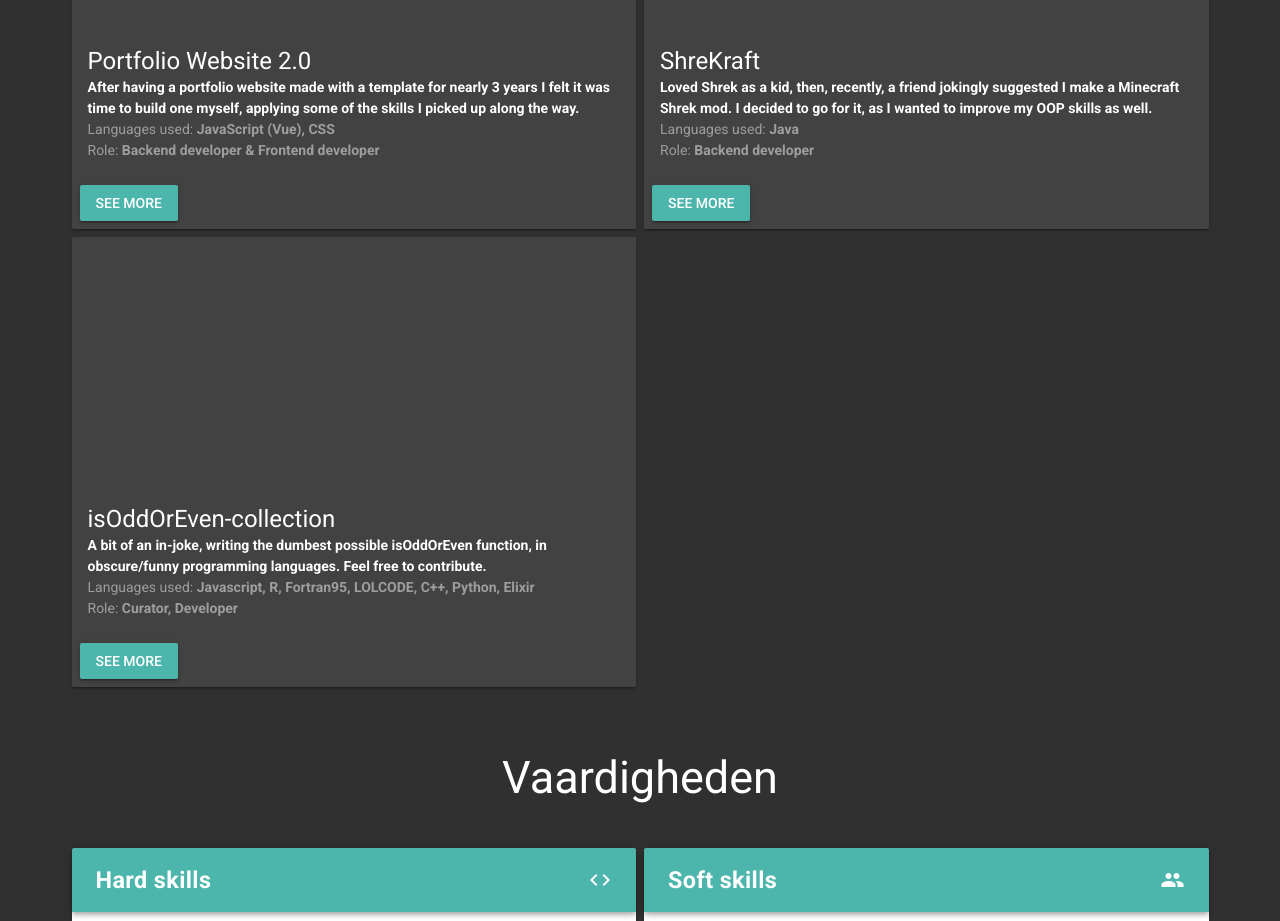
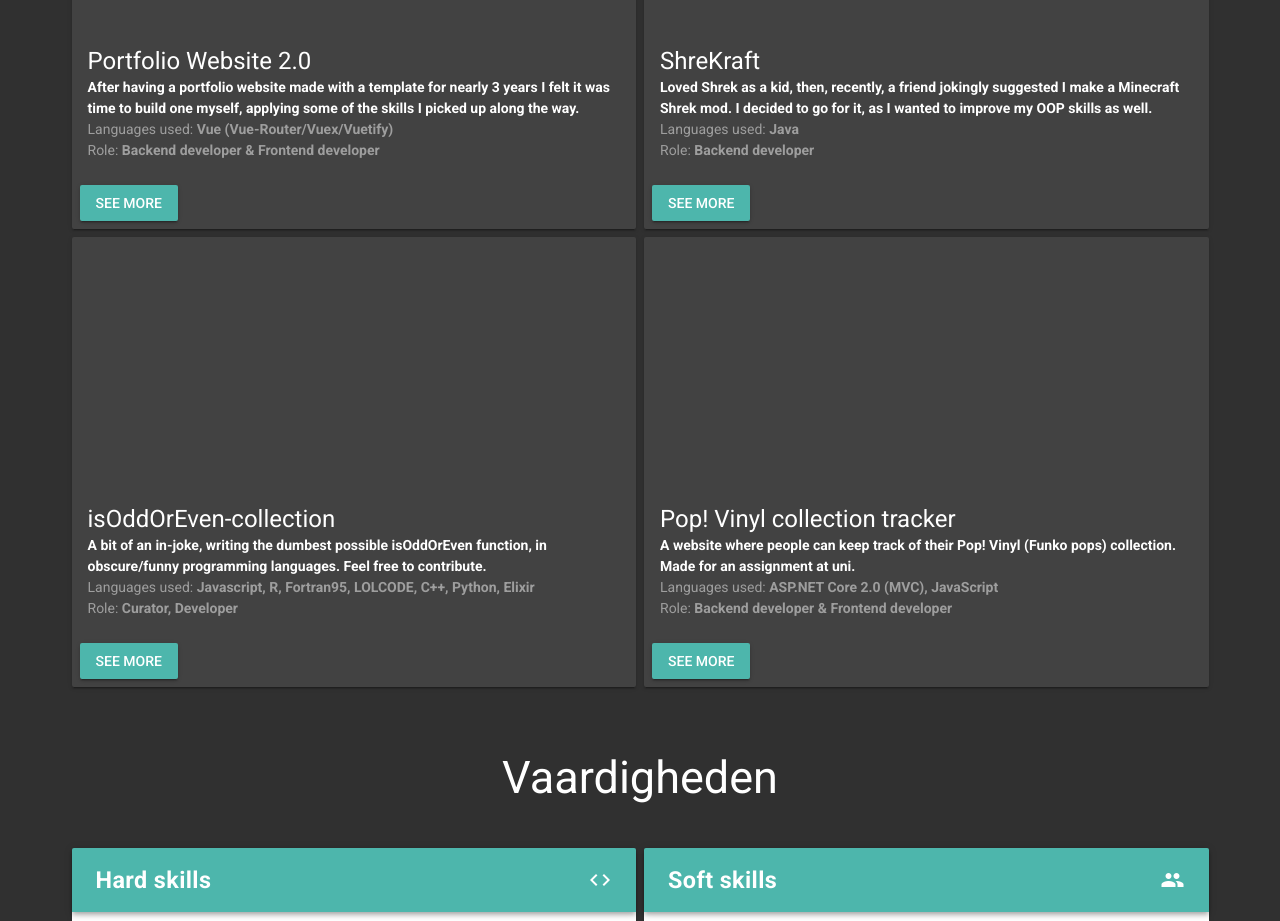
Before and after one commit to JesseBoogaard/Portfolio-JB, a Vue app: page /#/ in a window 1280 px wide. Shown: the part 1700-2621 px from the top of the page. Built offline with nearby package versions, Linux system fonts and the light colour scheme.

Commit message:
added project and fixed typo

```diff
--- a/src/components/homeEN.vue
+++ b/src/components/homeEN.vue
@@ -53,7 +53,7 @@
           I have always taken a huge interest in technology, but <a :href='url.github' target='_blank'>programming</a>
           (namely web development) is a more gratifying hobby for me, spanning around 3 years. My personal pass times and hobbies also include <a
             :href='url.photography.main' target='_blank'>photography</a>, <a :href='url.music' target='_blank'>music</a>,
-          nature, shooting sports, literature, <a :href='url.map' target='_blank'>travelling</a>, and chemistry.<br><br>
+          nature, shooting sports, literature, <a :href='url.map' target='_blank'>traveling</a>, and chemistry.<br><br>
           I am enthused to learn new things, and am always looking for ways to further improve myself. I am a calm and collected worker who very much enjoys leading a motivated team, and take great satisfaction in doing so successfully.
         </v-card-text>
       </v-card>
--- a/src/components/homeNL.vue
+++ b/src/components/homeNL.vue
@@ -179,7 +179,7 @@
           },
           {
             name: 'Portfolio Website 2.0',
-            stack: 'JavaScript (Vue), CSS',
+            stack: 'Vue (Vue-Router/Vuex/Vuetify)',
             description: 'After having a portfolio website made with a template for nearly 3 years I felt it was time to build one myself, applying some of the skills I picked up along the way.',
             role: 'Backend developer & Frontend developer',
             link: 'https://github.com/JesseBoogaard/portfolio2',
@@ -200,6 +200,14 @@
             role: 'Curator, Developer',
             link: 'https://github.com/JesseBoogaard/isOddOrEven-collection',
             image: '/static/img/projects/isOddOrEven.png'
+          },
+          {
+            name: 'Pop! Vinyl collection tracker',
+            stack: 'ASP.NET Core 2.0 (MVC), JavaScript',
+            description: 'A website where people can keep track of their Pop! Vinyl (Funko pops) collection. Made for an assignment at uni.',
+            role: 'Backend developer & Frontend developer',
+            link: 'https://github.com/JesseBoogaard/PopVinyl-collection',
+            image: ''
           }
         ],
         hard_skills: [
```
